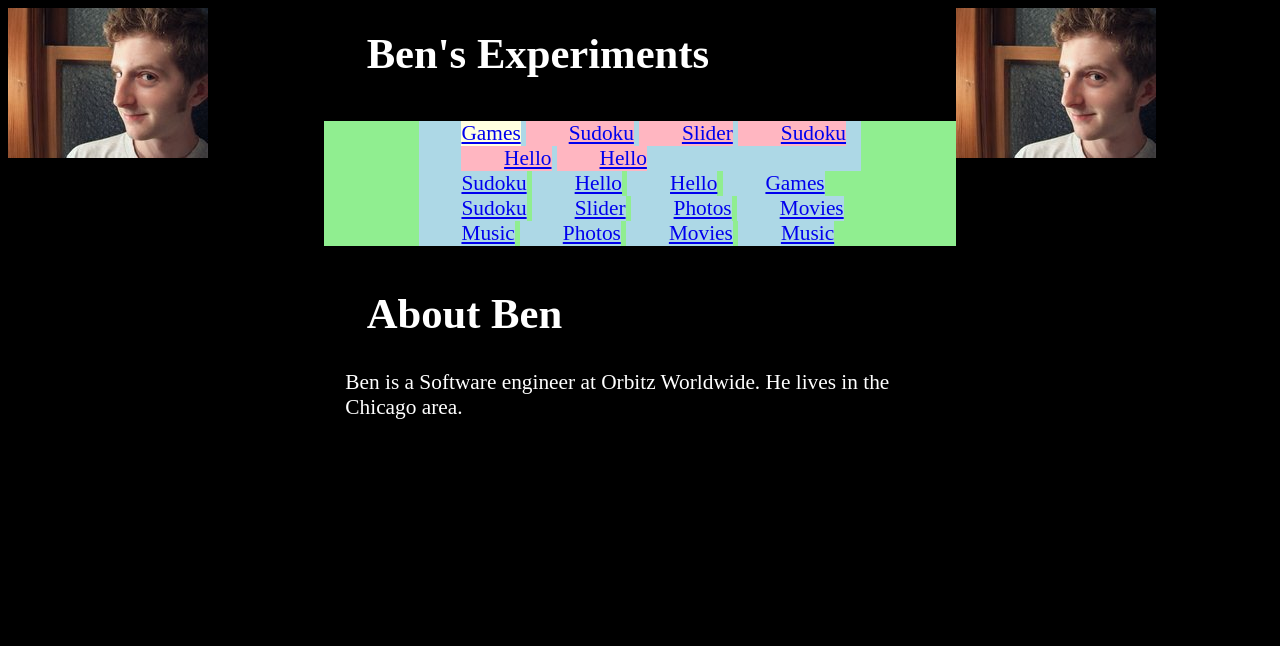
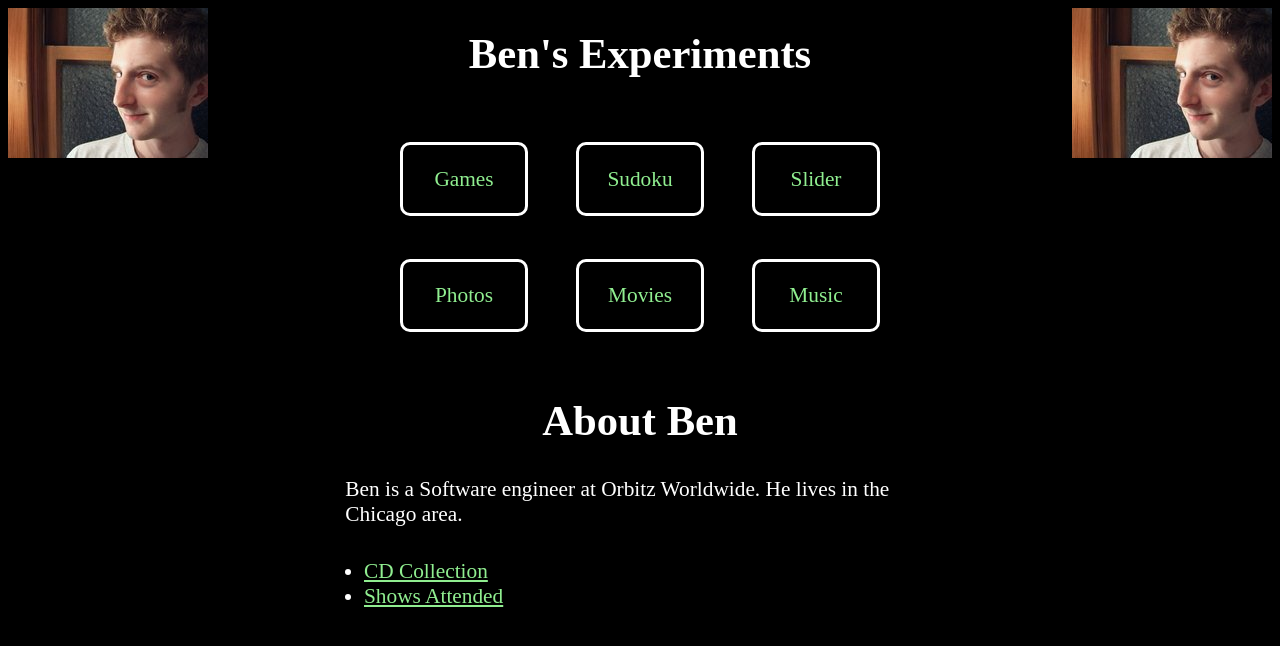
Before and after one commit to brgibson/www, a PHP site: page / in a window 1280 px wide. Shown: the top 646 px of the page. Run offline with PHP 8.4, Linux system fonts and the light colour scheme.

Commit message:
cleaning up styling for buttons - adding links in about section

```diff
--- a/base.css
+++ b/base.css
@@ -1,8 +1,27 @@
 /* resets */
+a {
+	color: lightgreen;
+}
+
+a:visited {
+	color: green;
+}
+
 h1, h2, h3, h4 ,h5, h6, p {
 	margin: 0;
 	padding: .5em 1em;
 }
+
+h1 {
+	text-align: center;
+}
+
+body {
+	background-color: #000000;
+	color: #ffffff;
+	font-family: "Britannic Bold";
+}
+
 
 /* Grid System */
 .row {
@@ -62,34 +81,36 @@ h1, h2, h3, h4 ,h5, h6, p {
 
 
 /* begin css */
-body {
-	background-color: #000000;
-	color: #ffffff;
-	font-family: "Britannic Bold";
+.experiments {
+	text-align: center;
 }
-
 .experiments ul {
-	padding: 0 15%;
+	padding: 0 2em;
 }
-
-
-.experiments li {
-	display: inline-block;
-	padding-left: 2em;
+.experiments dl {
+	display: inline;
 }
-.experiments dl, .experiments dt {
+.experiments .outer-item {
+	display: inline;
+	margin: 0;
+}
+.experiments li,
+.experiments dt,
+.experiments dd {
 	display: inline-block;
 	padding: 0;
-	margin: 0;
+	margin: 1em;
+	width: 6em;
+	text-align: center;
 }
-.experiments dd {
-	display: inline-block;
-	padding-left: 2em;
-	margin: 0;
+.experiments a {
+	display: block;
+	padding: 1em;
+	border: solid white;
+	border-radius: 10px;
+	text-decoration: none;
 }
-li, dd, dt {
-	min-width: 1em;
-}
+/*
 .experiments li {
 	background-color:lightblue;
 }
@@ -99,9 +120,7 @@ li, dd, dt {
 .experiments dt {
 	background-color:lightyellow;
 }
-.image {
-	overflow: hidden;
-}
+*/
 
 /* media query section */
 body {
--- a/index.html
+++ b/index.html
@@ -10,7 +10,7 @@
 <body>
 
 	<div class="row">
-		<div class="c3 image">
+		<div class="c3">
 			<img src="./mypage/myphoto.jpg"/>
 		</div>
 
@@ -20,29 +20,17 @@
 				<div class="c12 experiments">
 					<h1>Ben's Experiments</h1>
 
-					<ul style="background-color: lightgreen">
-						<li>
+					<ul>
+						<li class="outer-item" style="display:inline;">
 							<dl>
-								<dt><a href="#">Games</a></dt>
-								<dd><a href="#">Sudoku</a></dd>
-								<dd><a href="#">Slider</a></dd>
-								<dd><a href="#">Sudoku</a></dd>
-								<dd><a href="#">Hello</a></dd>
-								<dd><a href="#">Hello</a></dd>
+								<dt><a href="#games">Games</a></dt>
+								<dd><a href="#sudoku">Sudoku</a></dd>
+								<dd><a href="#slider">Slider</a></dd>
 							</dl>
 						</li>
-						<li><a href="#">Sudoku</a></li>
-						<li><a href="#">Hello</a></li>
-						<li><a href="#">Hello</a></li>
-						<li><a href="#">Games</a></li>
-						<li><a href="#">Sudoku</a></li>
-						<li><a href="#">Slider</a></li>
-						<li><a href="#">Photos</a></li>
-						<li><a href="#">Movies</a></li>
-						<li><a href="#">Music</a></li>
-						<li><a href="#">Photos</a></li>
-						<li><a href="#">Movies</a></li>
-						<li><a href="#">Music</a></li>
+						<li><a href="#photos">Photos</a></li>
+						<li><a href="#movies">Movies</a></li>
+						<li><a href="#music">Music</a></li>
 					</ul>
 				</div>
 			</div>
@@ -54,12 +42,18 @@
 						Ben is a Software engineer at Orbitz Worldwide.
 						He lives in the Chicago area.
 					</p>
+
+					<ul>
+						<li><a href="#cds">CD Collection</a></li>
+						<li><a href="#shows">Shows Attended</a></li>
+					</ul>
+				</div>
 				</div>
 			</div>
 
 		</div>
 
-		<div class="c3 image">
+		<div class="c3" style="text-align:right">
 			<img src="./mypage/myphoto.jpg"/>
 		</div>
 	</div>
```
